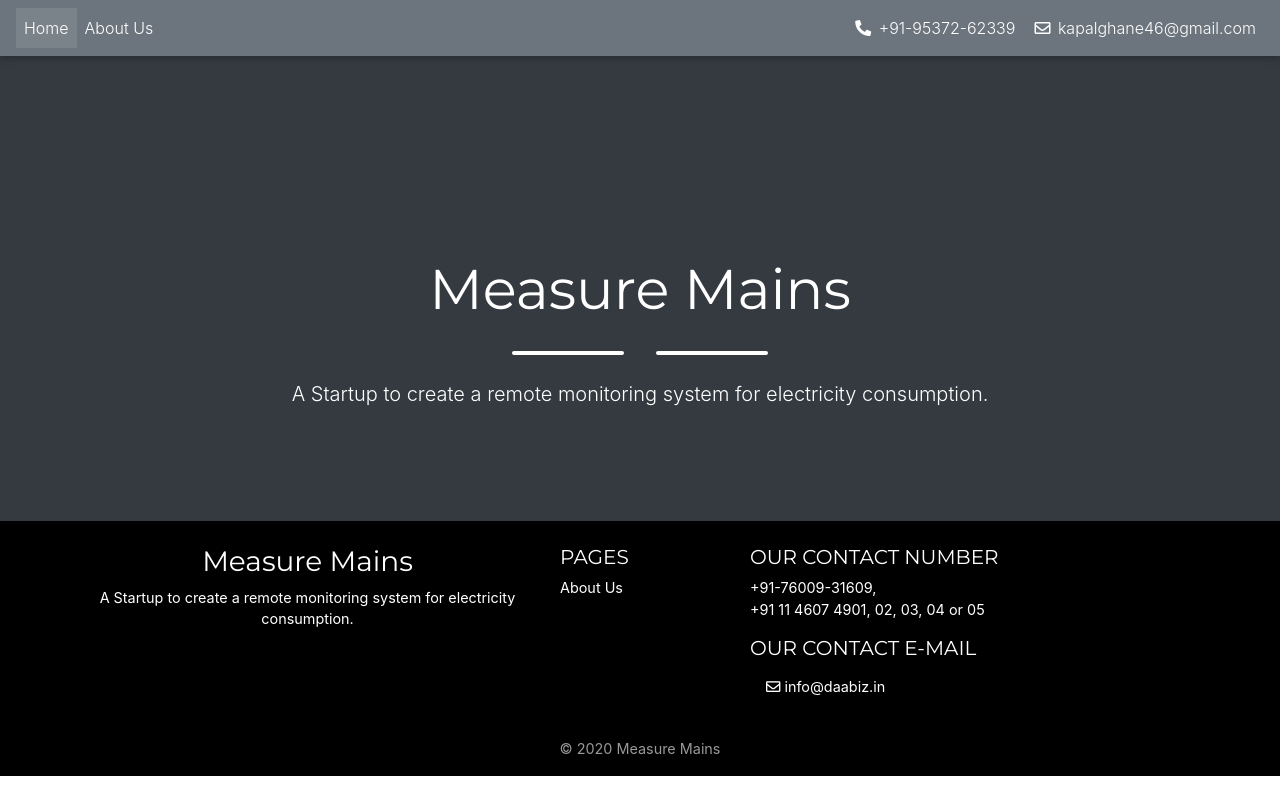
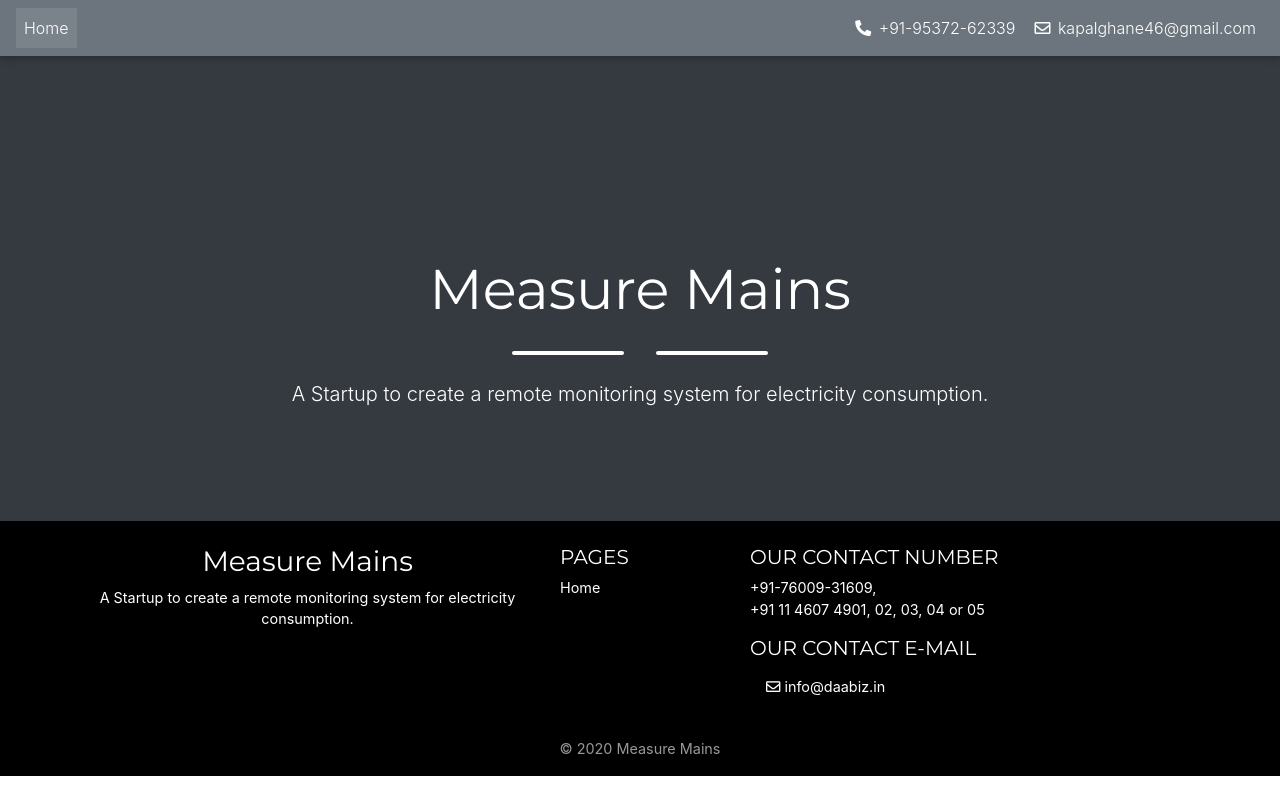
Before and after one commit to TanmayAmbadkar/measuremains, a plain HTML site: page index.html in a window 1280 px wide. Drawn offline with nearby package versions, Linux system fonts and the light colour scheme.

Commit message:
Removed about us page

```diff
--- a/index.html
+++ b/index.html
@@ -43,9 +43,9 @@
                     <li class="nav-item active" >
                         <a class="nav-link disabled" href="index.html">Home<span class="sr-only">(current)</span></a>
                     </li>
-                    <li class="nav-item">
+                    <!-- li class="nav-item">
                         <a class="nav-link " href="aboutus.html">About Us <span class="sr-only">(current)</span></a>
-                    </li>
+                    </li -->
                 </ul>
                 <div class="contact">
                     <ul class="navbar-nav mr-auto my-2 my-lg-0">
@@ -104,7 +104,7 @@
 
                         <ul class="list-unstyled">
                             <li>
-                                <a href="aboutus.html" target="_blank" rel="noreferrer">About Us</a>
+                                <a href="index.html" target="_blank" rel="noreferrer">Home</a>
                             </li>
                         </ul>
 
```
